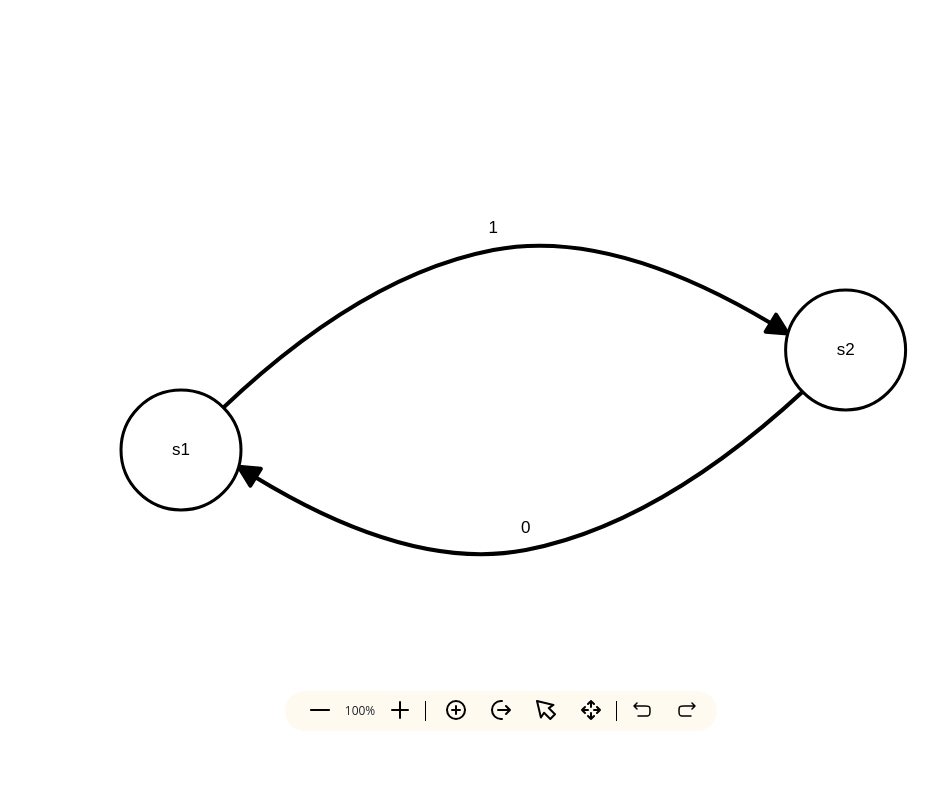
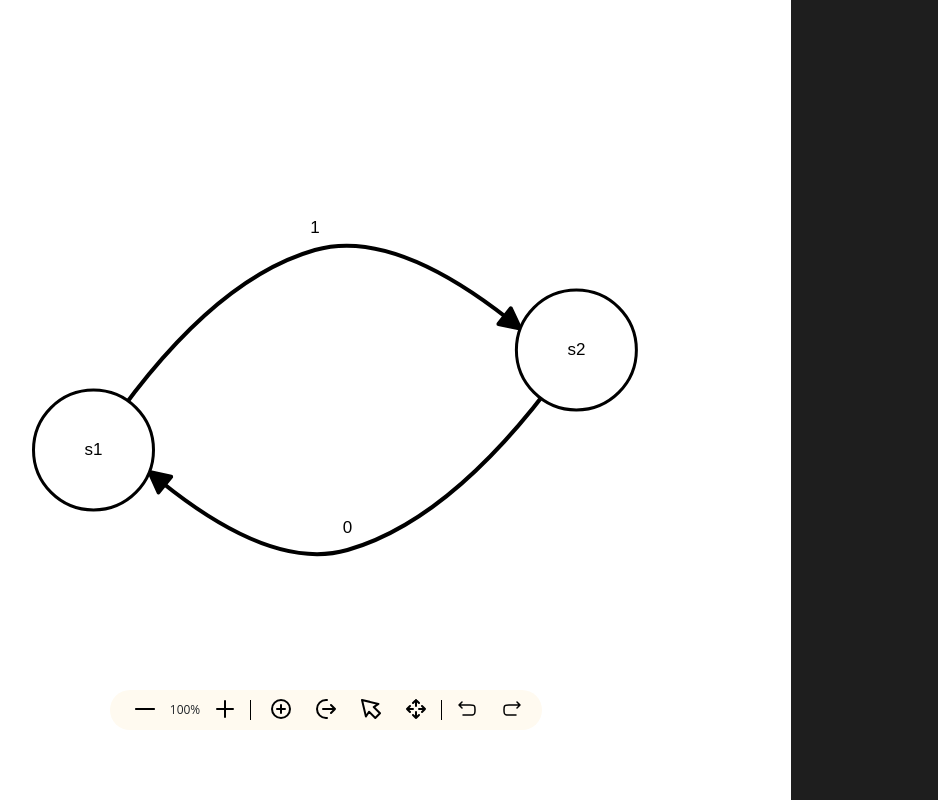
Before and after one commit to Stebbet/FSM_Designer, a Django app: page / in a window 1280 px wide. Shown: the part 54-854 px from the top of the page, without its empty margins (139-1077 px from the left). Run offline with Django 5.2, Linux system fonts and the light colour scheme; some libraries are stand-ins or nearby versions; some web fonts are replaced.

Commit message:
Added the simulator sidebar.

```diff
--- a/templates/canvas.html
+++ b/templates/canvas.html
@@ -22,7 +22,7 @@
 <style>
     .toolbar-container {
         -webkit-box-pack: center;
-        bottom: 15px;
+        bottom: 70px;
         justify-content: center;
         display: flex;
         left: 0;
@@ -71,11 +71,13 @@
         --bs-btn-border-color: #0000;
     }
 
+
 </style>
-<div id="container"></div>
+<div class="main" style="display:flex; position:absolute; overflow: hidden; flex:1; width: 100%; height:100%">
 
-<!-- Bottom Toolbar --->
-<div class="toolbar-container">
+    <div class="canvas-container" style="position:relative; overflow: hidden; width: 100%; height: 100%; flex: 1">
+        <div id="container" class="canvas"></div>
+        <div class="toolbar-container flex">
             <div class="toolbar">
                 <div class="button-group">
                     <button class="btn btn-outline-warning zoom-out">
@@ -90,7 +92,8 @@
                     <button class="btn btn-outline-warning zoom-in">
                         <svg xmlns="http://www.w3.org/2000/svg" width="26" height="26" viewBox="0 0 26 26"
                              fill="none" class="icon">
-                    <path xmlns="http://www.w3.org/2000/svg" d="M4 12H20M12 4V20" stroke="#000000" stroke-width="2"
+                            <path xmlns="http://www.w3.org/2000/svg" d="M4 12H20M12 4V20" stroke="#000000"
+                                  stroke-width="2"
                                   stroke-linecap="round" stroke-linejoin="round"/>
                         </svg>
                     </button>
@@ -101,7 +104,8 @@
                              fill="none" class="icon">
                             <path xmlns="http://www.w3.org/2000/svg"
                                   d="M8 12H16M12 8V16M21 12C21 16.9706 16.9706 21 12 21C7.02944 21 3 16.9706 3 12C3 7.02944 7.02944 3 12 3C16.9706 3 21 7.02944 21 12Z"
-                          stroke="#000000" stroke-width="2" stroke-linecap="round" stroke-linejoin="round"></path>
+                                  stroke="#000000" stroke-width="2" stroke-linecap="round"
+                                  stroke-linejoin="round"></path>
                         </svg>
                     </button>
                     <button class="btn btn-outline-warning new-transition">
@@ -110,7 +114,8 @@
 
                             <path xmlns="http://www.w3.org/2000/svg"
                                   d="M13 3H12C7.02944 3 3 7.02944 3 12C3 16.9706 7.02944 21 12 21H13M17 8L21 12M21 12L17 16M21 12H9"
-                          stroke="#000000" stroke-width="2" stroke-linecap="round" stroke-linejoin="round"></path>
+                                  stroke="#000000" stroke-width="2" stroke-linecap="round"
+                                  stroke-linejoin="round"></path>
 
                         </svg>
                     </button>
@@ -162,10 +167,17 @@
                 </div>
             </div>
         </div>
+    </div>
+    <div class="simulator" style="float: right; background-color: rgb(30, 30, 30); width: 350px; display: inline-grid"></div>
+</div>
+
+
+<!-- Bottom Toolbar --->
+
 <script>
 
-    var width = window.innerWidth;
-    var height = window.innerHeight;
+    let width = document.getElementsByClassName('canvas-container').item(0).clientWidth;
+    let height = document.getElementsByClassName('canvas-container').item(0).clientHeight;
 
     // stage here
     var stage = new Konva.Stage({container: 'container', width: width, height: height, draggable: false});
@@ -185,6 +197,21 @@
 
     layer.add(transitionGroup, anchorGroup, stateGroup, boxGroup, textGroup);
     stage.add(layer);
+
+    function fitStageIntoParentContainer() {
+        var container = document.querySelector('.canvas-container');
+
+        // now we need to fit stage into parent container
+        var containerWidth = container.offsetWidth;
+
+        // but we also make the full scene visible
+        // so we need to scale all objects on canvas
+        var scale = containerWidth / width;
+
+        stage.width(width * scale);
+        stage.height(height * scale);
+        stage.scale({x: scale, y: scale});
+    }
 
 
     // Can we do something about all these global variables?
@@ -293,7 +320,7 @@
         addListeners() {
             this.state.addEventListener('mousedown', () => {
                 otherclick = true;
-                selectedItem = `state${stateId}`;
+                selectedItem = `state${this.id}`;
 
                 if (!selecting) {
                     for (const [key, value] of Object.entries(transitionDict)) {
@@ -1085,7 +1112,7 @@
         document.body.removeChild(anchor);
     }
 
-
+    fitStageIntoParentContainer();
     beginningFrame();
 
 </script>
```
Lines whose indentation alone changed are shown as unchanged.
